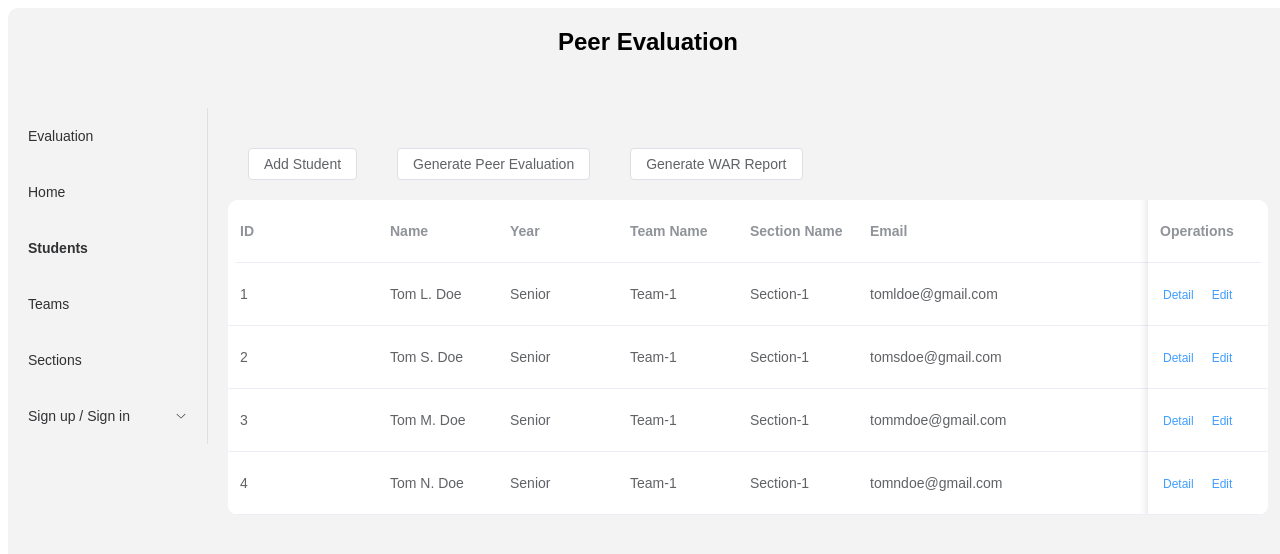
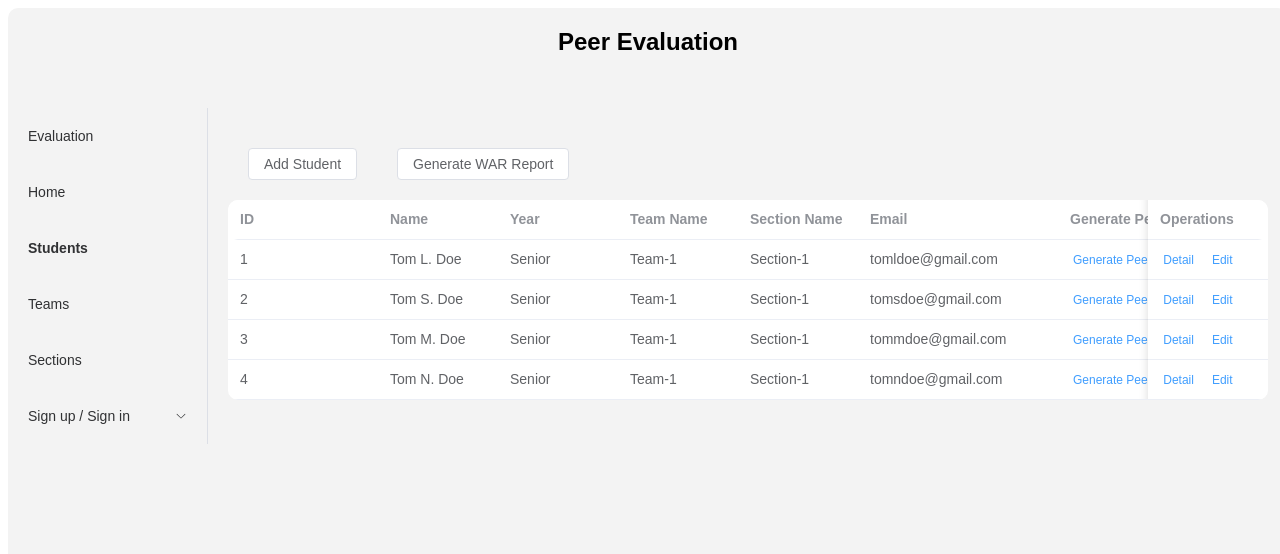
Before and after one commit to Annacjac/peer-evaluation, a Vue app in the folder peer-eval-frontend/: page /student-list in a window 1280 px wide. Shown: the top 554 px of the page. Built offline with nearby package versions, Linux system fonts and the light colour scheme.

Commit message:
fixing generate peer evaluation

```diff
--- a/peer-eval-frontend/src/student/StudentList.vue
+++ b/peer-eval-frontend/src/student/StudentList.vue
@@ -1,6 +1,5 @@
 <template>
     <el-button style='margin: 20px'>Add Student</el-button>
-    <el-button style='margin: 20px'>Generate Peer Evaluation</el-button>
     <el-button style='margin: 20px'>Generate WAR Report</el-button>
     <el-table :data="tableData" style="width: 100%">
       <el-table-column fixed prop="id" label="ID" width="150" />
@@ -8,8 +7,13 @@
       <el-table-column prop="year" label="Year" width="120" />
       <el-table-column prop="teamName" label="Team Name" width="120" />
       <el-table-column prop="sectionName" label="Section Name" width="120" />
-      <el-table-column prop="email" label="Email" width="300" />
-      <el-table-column prop="generatePeerEvaluation" label="Generate Peer Evaluation" width="120" />
+      <el-table-column prop="email" label="Email" width="200" />
+      <el-table-column prop="generatePeerEvaluation" label="Generate Peer Evaluation" width="200" >
+        <template #default>
+          <el-button link type="primary" size="small" @click="handleClick">Generate Peer Evaluation</el-button>
+        </template>
+      </el-table-column>
+
       <el-table-column fixed="right" label="Operations" width="120">
         <template #default>
           <el-button link type="primary" size="small" @click="handleClick">
```
